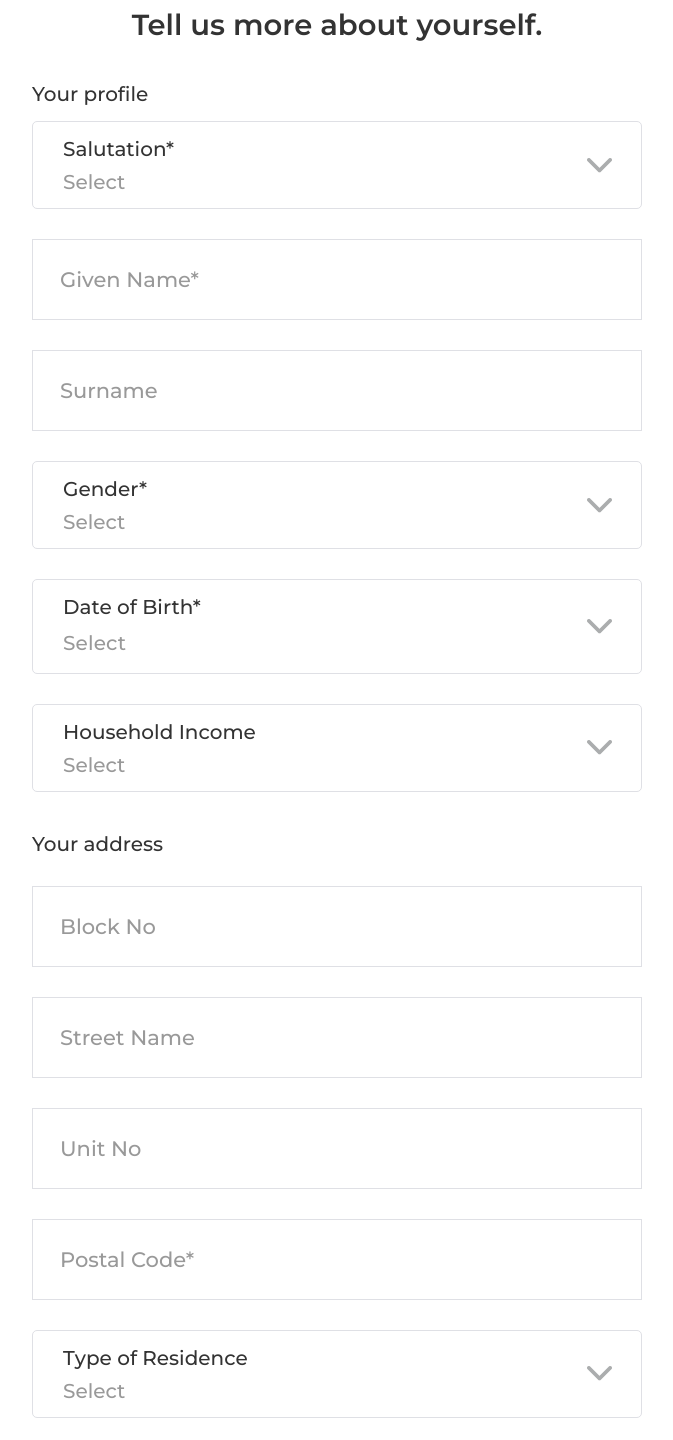
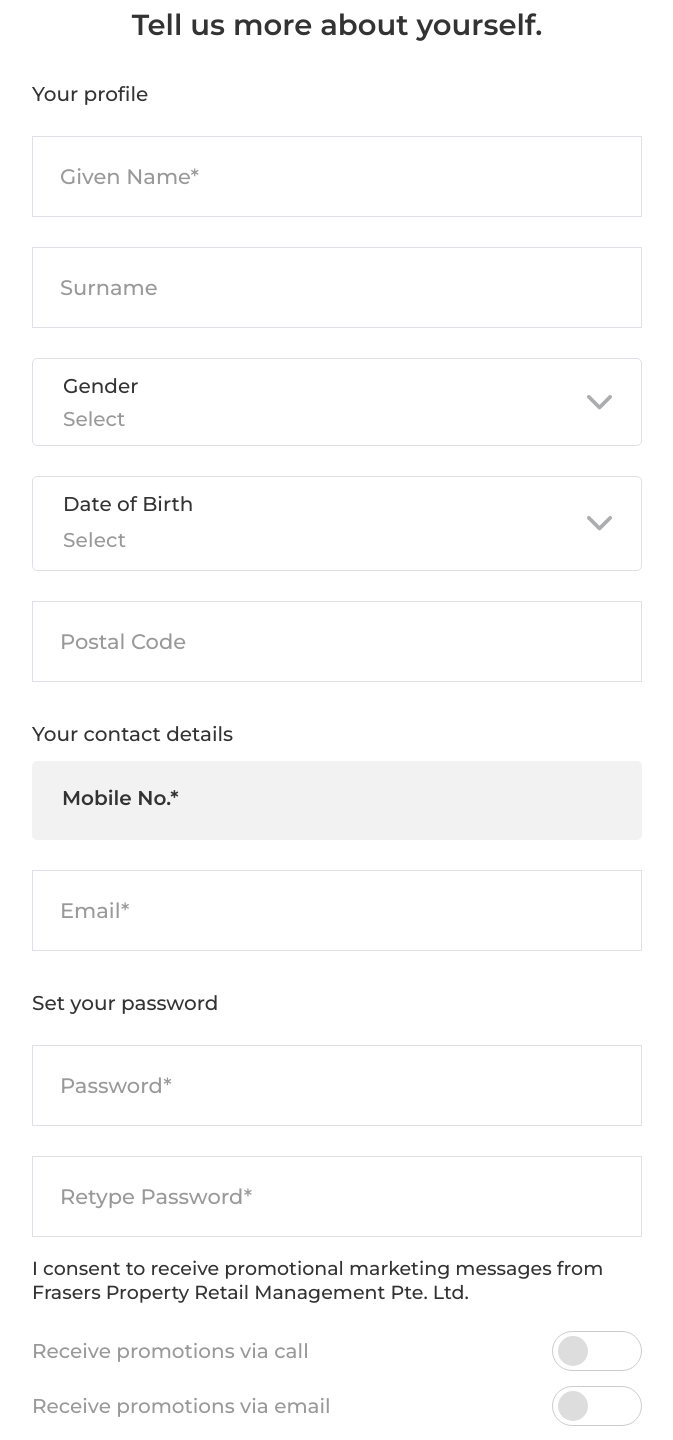
Before and after one commit to spoonseah/ipad-registration, a React (Create React App) app: page /RegistrationForm in a window 1280 px wide. Shown: the part 200-1640 px from the top of the page, without its empty margins (303-976 px from the left). Built offline with nearby package versions, Linux system fonts and the light colour scheme.

Commit message:
Changes to the fields in the form

```diff
--- a/src/screens/RegistrationForm.js
+++ b/src/screens/RegistrationForm.js
@@ -9,10 +9,7 @@ import { validateEmail, validatePostalCode } from "../helper/validations";
 import WebApi from "../helper/WebApi";
 import { COLOR } from "../resources/theme/Color";
 import {
-  genderType,
-  householdIncome,
-  salutationType,
-  residenceType,
+  genderType
 } from "../resources/theme/Constants";
 import Help from "./Help";
 import moment from "moment";
@@ -22,26 +19,19 @@ import Theme from "../resources/theme/Theme";
 import { TextField } from "@mui/material";
 
 function RegistrationForm() {
-  const [salutation, setSalutation] = useState("");
-  const [salutationError, setSalutationError] = useState("");
   const [givenName, setGivenName] = useState("");
   const [givenNameError, setGivenNameError] = useState("");
   const [surName, setSurName] = useState("");
   const [gender, setGender] = useState("");
   const [genderError, setGenderError] = useState("");
-  const [income, setIncome] = useState("");
   const [email, setEmail] = useState("");
   const [emailError, setemailError] = useState("");
   const [password, setPassword] = useState("");
   const [passwordError, setPasswordError] = useState("");
   const [retypePassword, setRetypePassword] = useState("");
   const [retypePasswordError, setRetypePasswordError] = useState("");
-  const [blockNo, setBlockNo] = useState("");
-  const [streetName, setStreetName] = useState("");
-  const [unitNo, setUnitNo] = useState("");
   const [postalCode, setPostalCode] = useState("");
   const [postalCodeError, setPostalCodeError] = useState("");
-  const [residence, setResidence] = useState("");
   const [agreement, setAgreement] = useState(false);
   const [agreementError, setAgreementError] = useState("");
   const [smsConsent, setSmsConsent] = useState(false);
@@ -75,17 +65,6 @@ function RegistrationForm() {
       }
     }
   }, [password, retypePassword]);
-  const handleSalutation = useCallback(
-    (text) => {
-      setSalutation(text.target.value);
-      if (text.target.value != "") {
-        setSalutationError("");
-      } else {
-        setSalutationError("Please select your Salutation");
-      }
-    },
-    [salutation]
-  );
   const handleGivenName = useCallback(
     (text) => {
       setGivenName(text.target.value);
@@ -100,11 +79,6 @@ function RegistrationForm() {
   const handleGender = useCallback(
     (text) => {
       setGender(text.target.value);
-      if (text.target.value != "") {
-        setGenderError("");
-      } else {
-        setGenderError("Please select your Gender");
-      }
     },
     [gender]
   );
@@ -119,8 +93,9 @@ function RegistrationForm() {
         } else {
           setPostalCodeError("");
         }
-      } else {
-        setPostalCodeError("Please enter your Postal Code");
+      }
+      else{
+        setPostalCodeError("");
       }
     },
     [postalCode]
@@ -175,9 +150,7 @@ function RegistrationForm() {
   const handleDob = useCallback(
     (text) => {
       setDate_picker_value(text);
-      if (text == "") {
-        setDobError("Please select your Date of Birth");
-      } else {
+      if (text != "") {
         let dd = text.$D;
         let mm = text.$M + 1;
         let yyyy = text.$y;
@@ -192,7 +165,7 @@ function RegistrationForm() {
           setDateString(yyyy + "-" + mm + "-" + dd);
           setDobError("");
         } else {
-          setDobError("You must be over 18 years to join FRx");
+          setDobError("You must be over 18 years old to join Frasers Experience");
         }
       }
     },
@@ -201,24 +174,8 @@ function RegistrationForm() {
 
   const register = () => {
     setLoading(true);
-    if (salutation == "") {
-      setSalutationError("Please select your Salutation");
-      setLoading(false);
-    }
     if (givenName == "") {
       setGivenNameError("Please enter your Given Name");
-      setLoading(false);
-    }
-    if (gender == "") {
-      setGenderError("Please select your Gender");
-      setLoading(false);
-    }
-    if (dob == "") {
-      setDobError("Please select your Date of Birth");
-      setLoading(false);
-    }
-    if (postalCode == "") {
-      setPostalCodeError("Please enter your Postal Code");
       setLoading(false);
     }
     if (email == "") {
@@ -247,7 +204,6 @@ function RegistrationForm() {
     }
     console.log("dobbb", dobError == "");
     if (
-      salutationError == "" &&
       givenNameError == "" &&
       genderError == "" &&
       passwordError == "" &&
@@ -297,14 +253,6 @@ function RegistrationForm() {
       <Header onClick={() => navigate("/")} />
       <div style={styles.description}>Tell us more about yourself.</div>
       <div style={styles.section}>Your profile</div>
-      {/* salutation */}
-      <DropDownMenu
-        label={"Salutation*"}
-        Options={salutationType}
-        value={salutation}
-        optionsHandler={handleSalutation}
-        error={salutationError}
-      />
       {/* given name */}
       <Input
         label={"Given Name*"}
@@ -323,7 +271,7 @@ function RegistrationForm() {
         onChange={(text) => setSurName(text.target.value)}
       />
       <DropDownMenu
-        label={"Gender*"}
+        label={"Gender"}
         Options={genderType}
         value={gender}
         optionsHandler={handleGender}
@@ -337,7 +285,7 @@ function RegistrationForm() {
         style={{ ...Theme.selectWrap, marginTop: 30 }}
         onClick={() => setIs_date_modal_visible(true)}
       >
-        <div style={Theme.label}>{"Date of Birth*"}</div>
+        <div style={Theme.label}>{"Date of Birth"}</div>
 
         <TextField
           margin="none"
@@ -376,55 +324,16 @@ function RegistrationForm() {
         dobHandler={handleDob}
       />
       {dobError != "" && <Error error={dobError} />}
-      <DropDownMenu
-        label={"Household Income"}
-        Options={householdIncome}
-        value={income}
-        optionsHandler={(text) => setIncome(text.target.value)}
-        customStyle={{
-          marginTop: 30,
-        }}
-      />
-      <div style={styles.section}>Your address</div>
-      <Input
-        label={"Block No"}
-        type={"text"}
-        placeholder={"Block No"}
-        value={blockNo}
-        onChange={(text) => setBlockNo(text.target.value)}
-      />
-      <Input
-        label={"Street Name"}
-        type={"text"}
-        placeholder={"Street Name"}
-        value={streetName}
-        onChange={(text) => setStreetName(text.target.value)}
-      />
-      <Input
-        label={"Unit No"}
-        type={"text"}
-        placeholder={"Unit No"}
-        value={unitNo}
-        onChange={(text) => setUnitNo(text.target.value)}
-      />
       {/* Postal Code */}
       <Input
-        label={"Postal Code*"}
+        label={"Postal Code"}
         type={"text"}
-        placeholder={"Postal Code*"}
+        placeholder={"Postal Code"}
         value={postalCode}
         onChange={handlePostalCode}
         errorText={postalCodeError}
       />
-      <DropDownMenu
-        label={"Type of Residence"}
-        Options={residenceType}
-        value={residence}
-        optionsHandler={(text) => setResidence(text.target.value)}
-        customStyle={{
-          marginTop: 30,
-        }}
-      />{" "}
+      {" "}
       {/* section label */}
       <div style={styles.section}>Your contact details</div>
       {/* mobile no */}
@@ -502,7 +411,7 @@ function RegistrationForm() {
             </label>
           </div>
           <div style={styles.agreeText}>
-            I have read and agree to the{" "}
+            I certify that I am at least 18 years old. I have read and agree to the{" "}
             <a
               href="https://www.frasersexperience.com/terms-of-use"
               target="_blank"
```
